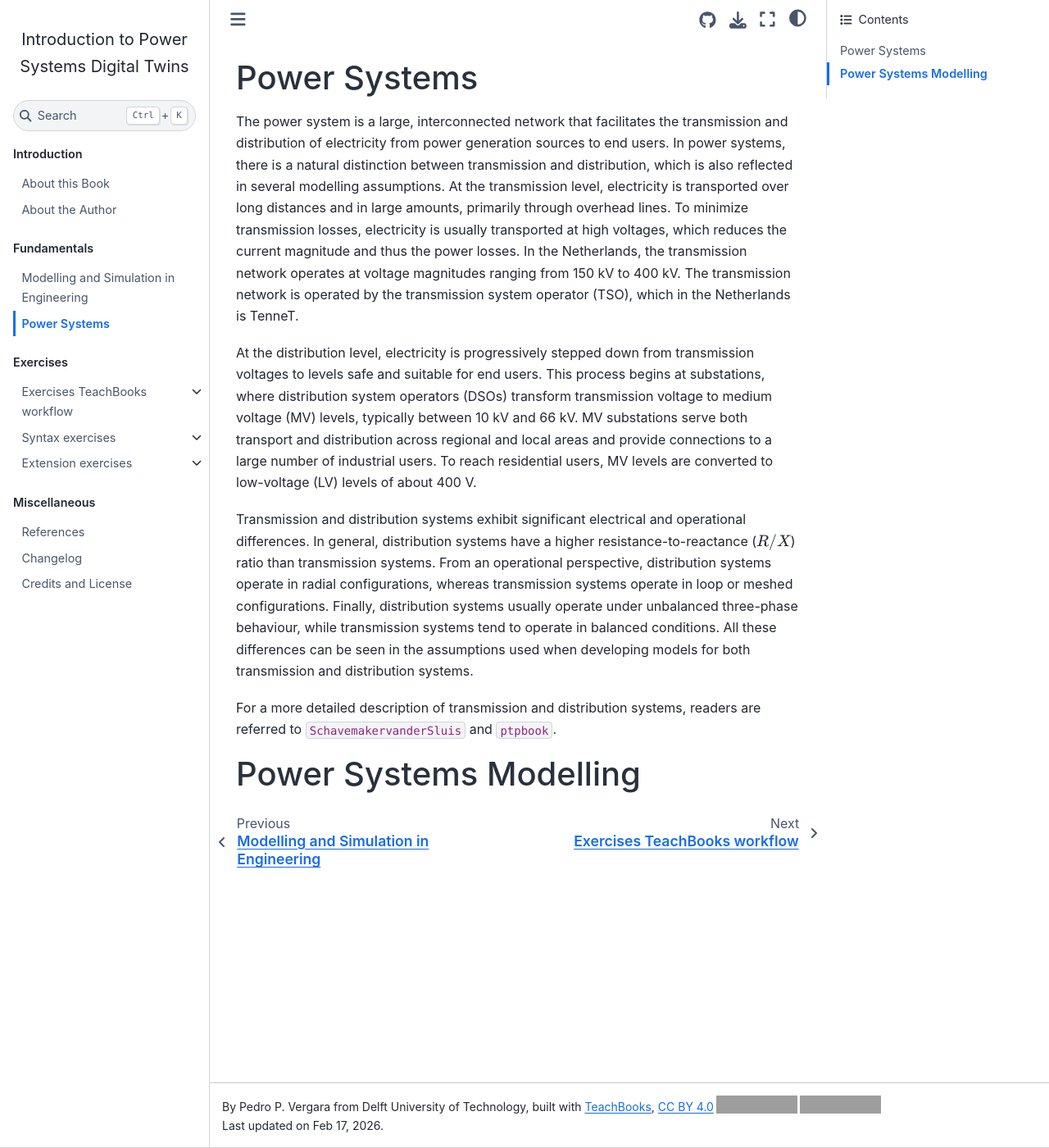
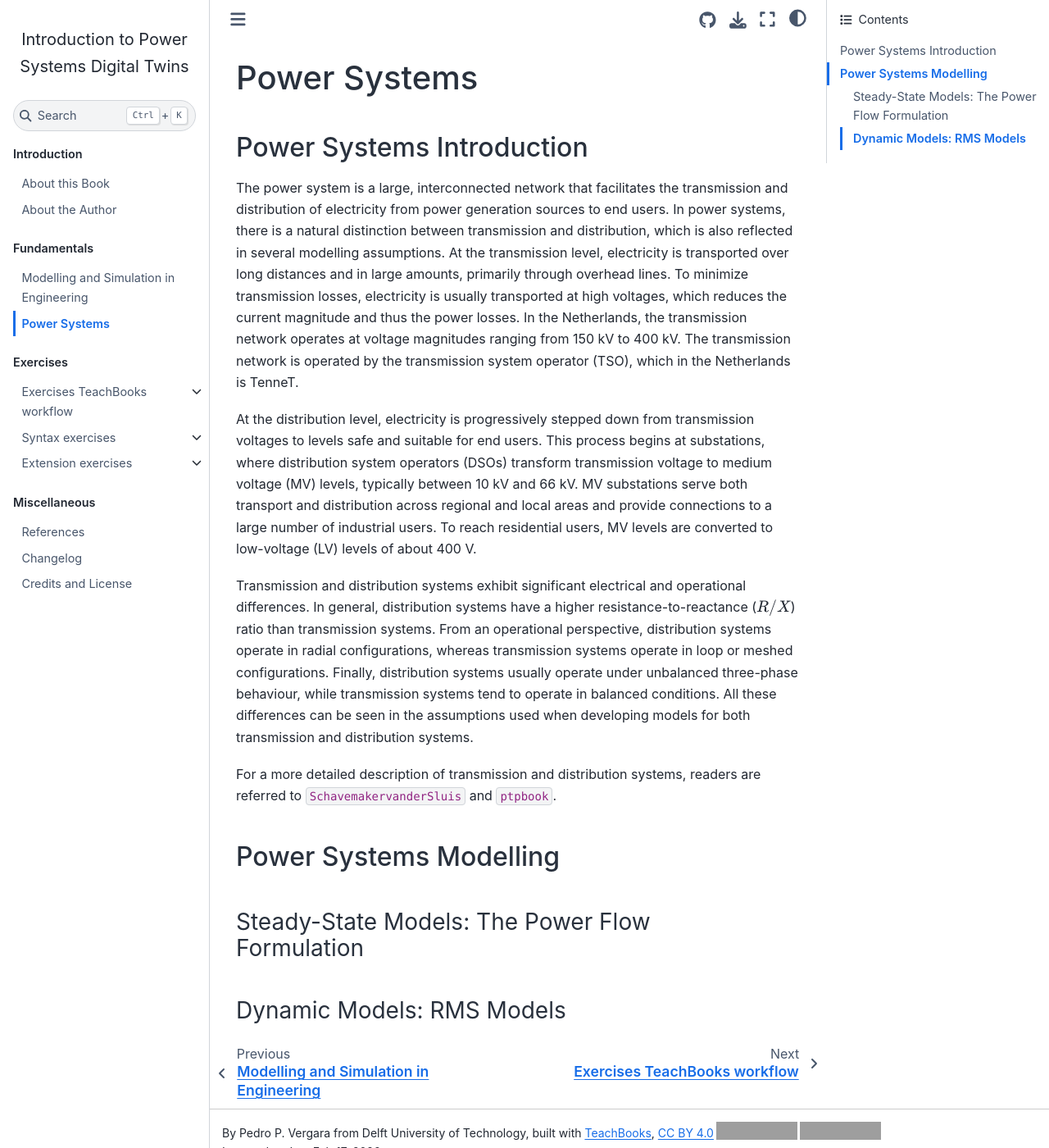
Before and after one commit to distributionnetworksTUDelft/PowerSystemsDigitalTwins, a Jupyter Book: the page built from book/part_1/chapter_2.md, in a window 1280 px wide and 1400 px high. Shown: the whole window at 82% size. Built offline with Jupyter Book 1.0.4 settings and Sphinx 7.4.7 and the Sphinx Book theme 1.1.4, drawn with Linux system fonts in a browser that asks for light colours; comment, search, counter and statistics services are not loaded; cross-references to code outside the pages are shown as plain code; grey boxes are pictures that could not be loaded.

Commit message:
Update chapter_2.md

```diff
--- a/book/part_1/chapter_2.md
+++ b/book/part_1/chapter_2.md
@@ -1,4 +1,6 @@
 # Power Systems
+
+## Power Systems Introduction
 The power system is a large, interconnected network that facilitates the transmission and distribution of electricity from power generation sources to end users. In power systems, there is a natural distinction between transmission and distribution, which is also reflected in several modelling assumptions. At the transmission level, electricity is transported over long distances and in large amounts, primarily through overhead lines. To minimize transmission losses, electricity is usually transported at high voltages, which reduces the current magnitude and thus the power losses. In the Netherlands, the transmission network operates at voltage magnitudes ranging from 150 kV to 400 kV. The transmission network is operated by the transmission system operator (TSO), which in the Netherlands is TenneT.
 
 At the distribution level, electricity is progressively stepped down from transmission voltages to levels safe and suitable for end users. This process begins at substations, where distribution system operators (DSOs) transform transmission voltage to medium voltage (MV) levels, typically between 10 kV and 66 kV. MV substations serve both transport and distribution across regional and local areas and provide connections to a large number of industrial users. To reach residential users, MV levels are converted to low-voltage (LV) levels of about 400 V.
@@ -7,4 +9,8 @@ Transmission and distribution systems exhibit significant electrical and operati
 
 For a more detailed description of transmission and distribution systems, readers are referred to {cite:p}`SchavemakervanderSluis` and {cite:p}`ptpbook`.
 
-# Power Systems Modelling
+## Power Systems Modelling
+
+### Steady-State Models: The Power Flow Formulation
+
+### Dynamic Models: RMS Models
```
